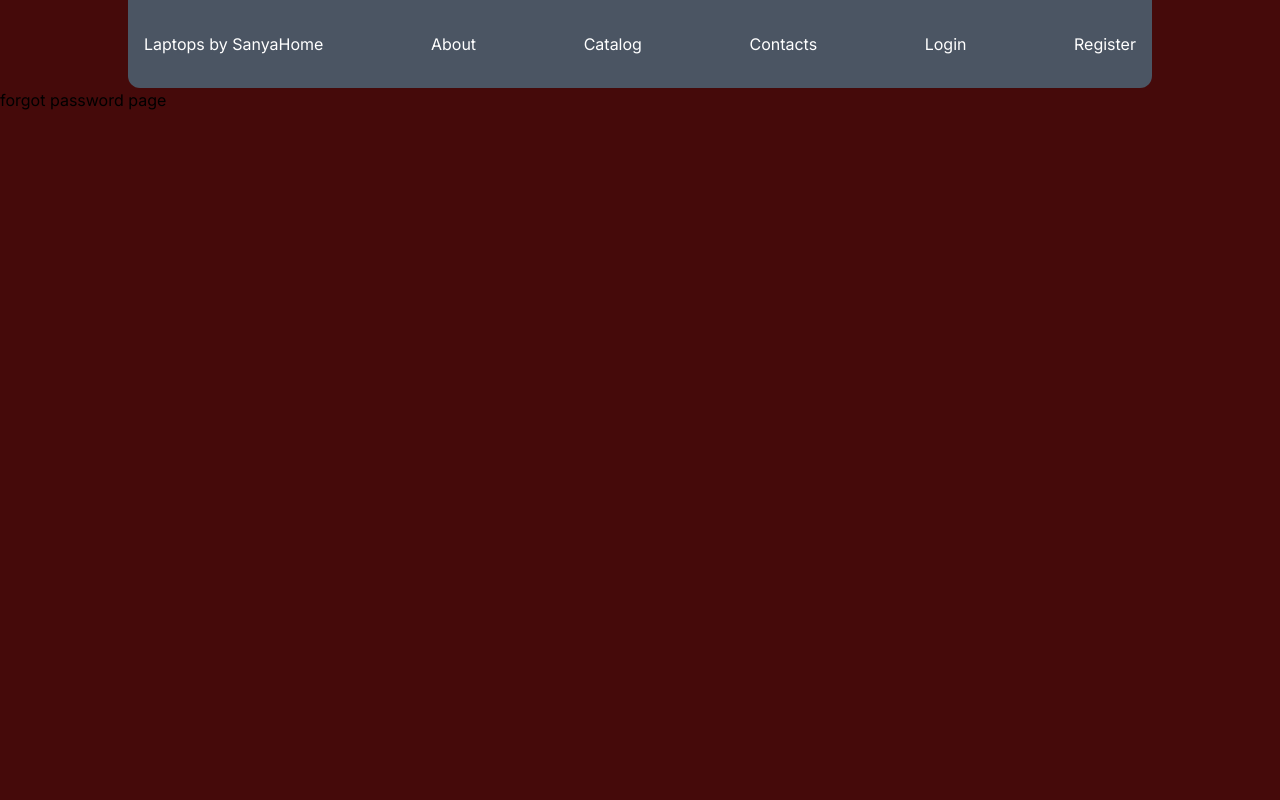
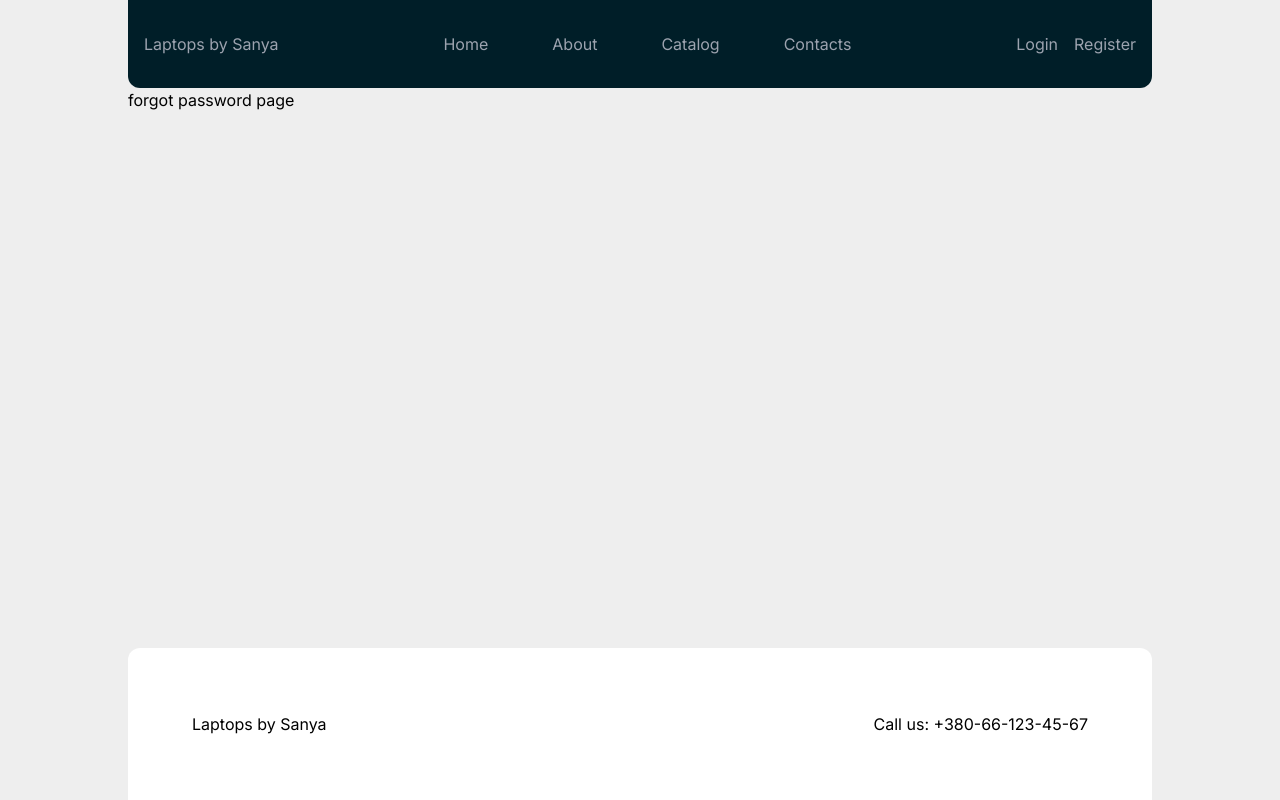
Before and after one commit to kostNai/laptops, a Next.js app: page /forgot-password in a window 1280 px wide. Built offline with nearby package versions, Linux system fonts and the light colour scheme.

Commit message:
added respons to header, added footer

```diff
--- a/src/app/globals.css
+++ b/src/app/globals.css
@@ -2,7 +2,6 @@
 @tailwind components;
 @tailwind utilities;
 
-
-body{
-    @apply bg-red-950;
+body {
+	@apply bg-body-bg px-32 max-xl:px-8 max-sm:px-0;
 }
--- a/src/app/layout.tsx
+++ b/src/app/layout.tsx
@@ -2,6 +2,7 @@ import type { Metadata } from 'next'
 import { Inter } from 'next/font/google'
 import './globals.css'
 import Header from '@/components/header/Header'
+import Footer from '@/components/footer/Footer'
 
 const inter = Inter({ subsets: ['latin'] })
 
@@ -18,8 +19,11 @@ export default function RootLayout({
 	return (
 		<html lang="en">
 			<body className={inter.className}>
-				<Header />
-				{children}
+				<div className="flex flex-col justify-between h-[calc(100vh)]">
+					<Header />
+					<div className="grow">{children}</div>
+					<Footer />
+				</div>
 			</body>
 		</html>
 	)
--- /dev/null
+++ b/src/components/footer/Footer.tsx
@@ -0,0 +1,14 @@
+import Link from 'next/link'
+
+export default function () {
+	return (
+		<footer className="flex shrink justify-between p-16 bg-white rounded-t-xl">
+			<div>
+				<Link href="/" className="hover:underline">
+					Laptops by Sanya
+				</Link>
+			</div>
+			<div>Call us: +380-66-123-45-67</div>
+		</footer>
+	)
+}
--- a/src/components/header/Header.tsx
+++ b/src/components/header/Header.tsx
@@ -1,34 +1,64 @@
+'use client'
+
 import Link from 'next/link'
 import { RiMenuFill } from 'react-icons/ri'
+import { MdClose } from 'react-icons/md'
 import Navbar from '../navBar/NavBar'
+import { useState } from 'react'
 
 const links = [
 	{ title: 'Home', path: '/' },
 	{ title: 'About', path: '/about' },
 	{ title: 'Catalog', path: '/catalog' },
-	{ title: 'Contacts', path: '/contacts' },
-	{ title: 'Login', path: '/login' },
-	{ title: 'Register', path: '/register' }
+	{ title: 'Contacts', path: '/contacts' }
 ]
 export default function Header() {
+	const [isMenuOpen, setIsMenuOpen] = useState(false)
+
 	return (
-		<header className="mt8 mx-32 flex justify-between items-center py-8 px-4 bg-gray-600 text-white rounded-b-xl">
-			<div className="shrink">
+		<header className="  flex justify-between items-center py-8 px-4 bg-header-bg 0 text-gray-400 rounded-b-xl shrink">
+			<div>
 				<Link href={'/'}>Laptops by Sanya</Link>
 			</div>
 
-			<div className="flex gap-16 justify-between grow max-xl:hidden">
+			<div className="flex gap-16 justify-between  max-xl:hidden">
 				{links.map((link) => (
 					<Navbar link={link} />
 				))}
 			</div>
+			<div className="flex gap-4 max-xl:hidden ">
+				<Link href="/login" className="hover:text-white ">
+					Login
+				</Link>
+				<Link href="register" className="hover:text-white ">
+					Register
+				</Link>
+			</div>
 
-			<div className="absolute top-16 right-0 flex gap-4 flex-col xl:hidden">
-				{links.map((link) => (
-					<Navbar link={link} />
-				))}
-			</div>
-			<RiMenuFill className="xl:hidden " size={32} />
+			{isMenuOpen && (
+				<div className="absolute px-10 py-6 top-[calc(5rem)] right-32 flex  gap-4 flex-col justify-center xl:hidden h-fit bg-white text-text-dark rounded-xl">
+					{links.map((link) => (
+						<Navbar link={link} />
+					))}
+					<div className="flex flex-col gap-4 xl:hidden">
+						<Link href="/login">Login</Link>
+						<Link href="register">Register</Link>
+					</div>
+				</div>
+			)}
+			{!isMenuOpen ? (
+				<RiMenuFill
+					className="xl:hidden cursor-pointer text-gray-400 hover:text-white transition duration-300"
+					size={32}
+					onClick={() => setIsMenuOpen(true)}
+				/>
+			) : (
+				<MdClose
+					className="xl:hidden cursor-pointer text-gray-400 hover:text-white transition duration-300"
+					size={32}
+					onClick={() => setIsMenuOpen(false)}
+				/>
+			)}
 		</header>
 	)
 }
--- a/src/components/navBar/NavBar.tsx
+++ b/src/components/navBar/NavBar.tsx
@@ -9,7 +9,7 @@ export default function Navbar({ link }: Props) {
 		<Link
 			href={link.path}
 			key={link.title}
-			className="hover:text-red-400 transition duration-300 "
+			className="hover:text-white transition duration-300 "
 		>
 			{link.title}
 		</Link>
--- a/tailwind.config.ts
+++ b/tailwind.config.ts
@@ -1,20 +1,25 @@
-import type { Config } from "tailwindcss";
+import type { Config } from 'tailwindcss'
 
 const config: Config = {
 	content: [
-    "./src/pages/**/*.{js,ts,jsx,tsx,mdx}",
-    "./src/components/**/*.{js,ts,jsx,tsx,mdx}",
-    "./src/app/**/*.{js,ts,jsx,tsx,mdx}",
+		'./src/pages/**/*.{js,ts,jsx,tsx,mdx}',
+		'./src/components/**/*.{js,ts,jsx,tsx,mdx}',
+		'./src/app/**/*.{js,ts,jsx,tsx,mdx}'
 	],
 	theme: {
 		extend: {
 			backgroundImage: {
-        "gradient-radial": "radial-gradient(var(--tw-gradient-stops))",
-        "gradient-conic":
-          "conic-gradient(from 180deg at 50% 50%, var(--tw-gradient-stops))",
+				'gradient-radial': 'radial-gradient(var(--tw-gradient-stops))',
+				'gradient-conic':
+					'conic-gradient(from 180deg at 50% 50%, var(--tw-gradient-stops))'
 			},
+			colors: {
+				'body-bg': '#eeeeee',
+				'header-bg': '#001E28',
+				'text-dark': '#1B3841'
+			}
+		}
 	},
-  },
-  plugins: [],
-};
-export default config;
+	plugins: []
+}
+export default config
```
Lines whose indentation alone changed are shown as unchanged.
